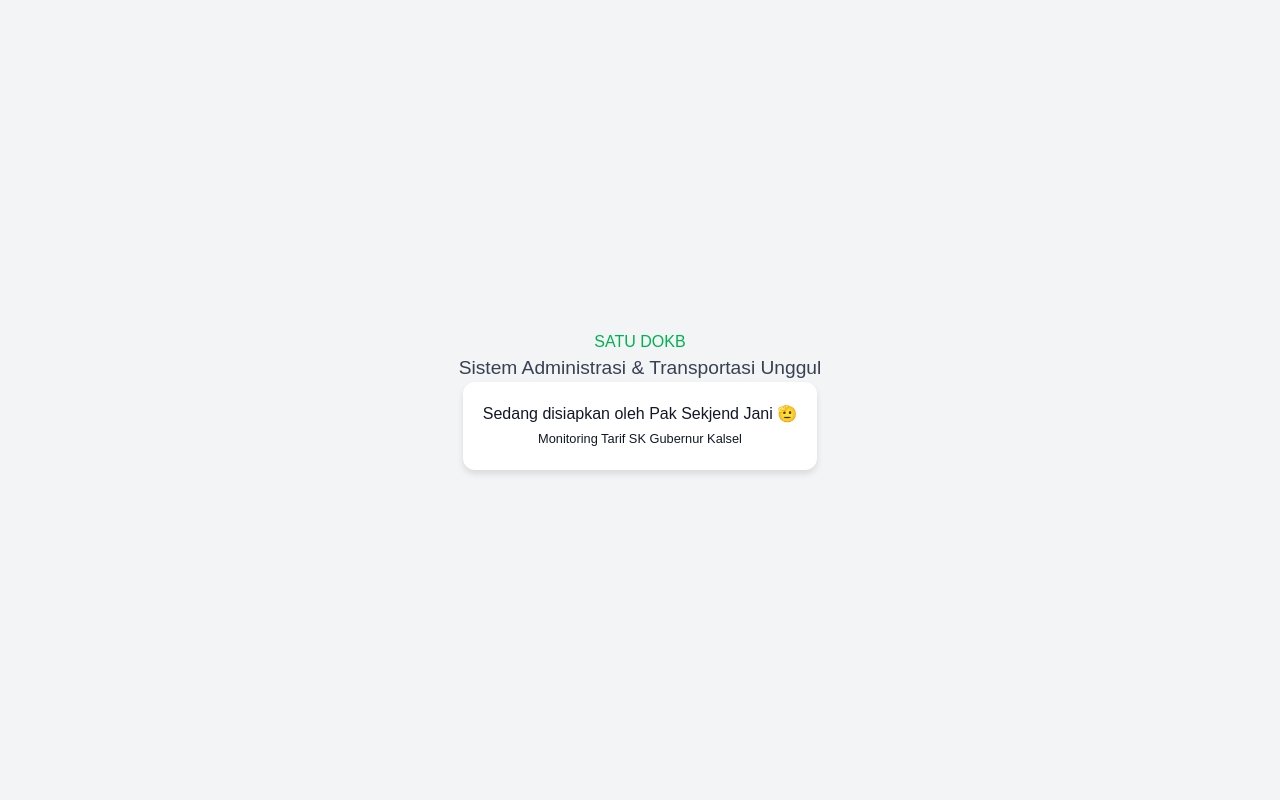
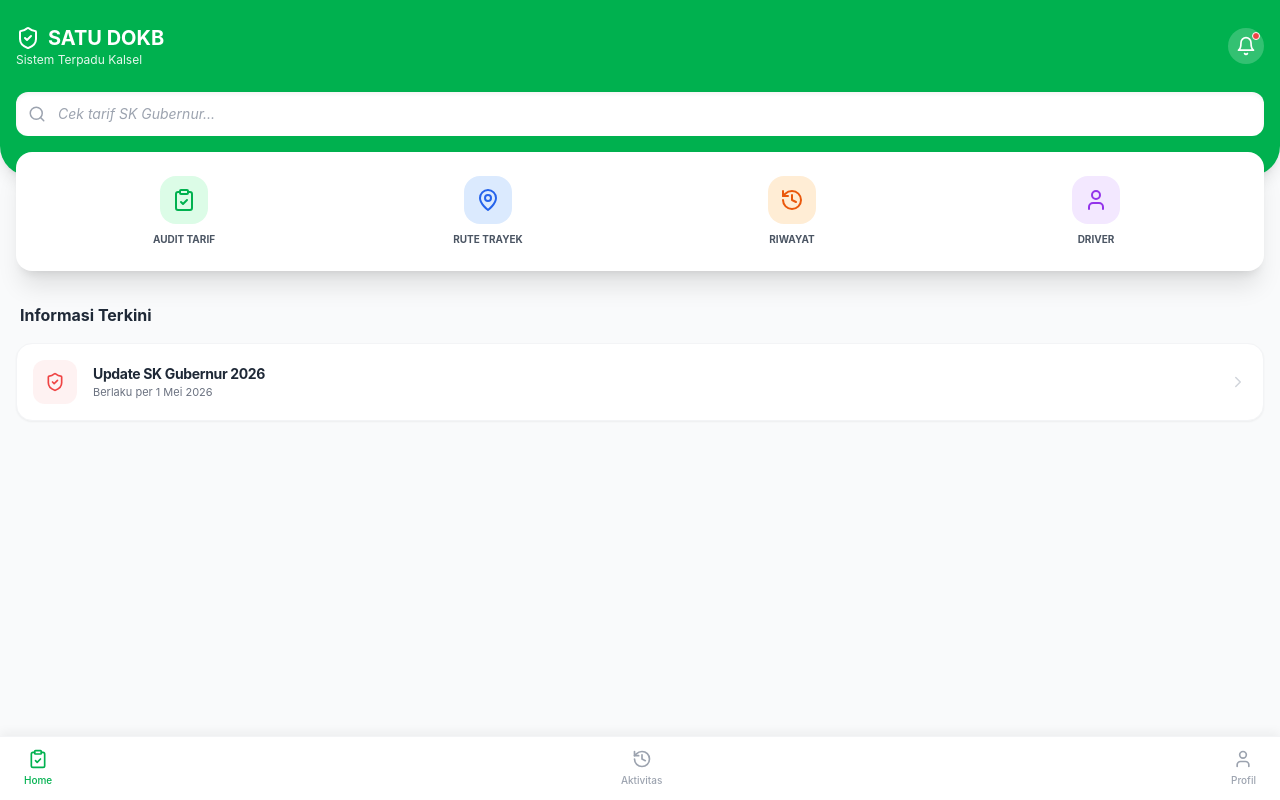
Before and after one commit to auditdokbkalsel/satu-dokb-app, a React (Vite) app: page / in a window 1280 px wide. Built offline with nearby package versions, Linux system fonts and the light colour scheme; the HTML template or start-up script is replaced by a standard one.

Commit message:
Update App.tsx

```diff
--- a/src/App.tsx
+++ b/src/App.tsx
@@ -1,30 +1,101 @@
 import React from 'react';
+import {
+  ClipboardCheck,
+  MapPin,
+  History,
+  User,
+  Bell,
+  Search,
+  ChevronRight,
+  ShieldCheck
+} from 'lucide-react';
 
 function App() {
   return (
-    <div style={{
-      display: 'flex',
-      flexDirection: 'column',
-      alignItems: 'center',
-      justifyContent: 'center',
-      height: '100vh',
-      fontFamily: 'sans-serif',
-      backgroundColor: '#f3f4f6',
-      textAlign: 'center',
-      padding: '20px'
-    }}>
-      <h1 style={{ color: '#00b14f' }}>SATU DOKB</h1>
-      <p style={{ fontSize: '1.2rem', color: '#374151' }}>
-        Sistem Administrasi & Transportasi Unggul
-      </p>
-      <div style={{
-        backgroundColor: 'white',
-        padding: '20px',
-        borderRadius: '12px',
-        boxShadow: '0 4px 6px rgba(0,0,0,0.1)'
-      }}>
-        <p>Sedang disiapkan oleh Pak Sekjend Jani 🫡</p>
-        <small>Monitoring Tarif SK Gubernur Kalsel</small>
+    <div className="min-h-screen pb-20">
+      {/* HEADER / TOP BAR */}
+      <div className="bg-dokb-green p-4 pt-6 pb-10 text-white rounded-b-[30px] shadow-lg">
+        <div className="flex justify-between items-center mb-6">
+          <div>
+            <h1 className="text-xl font-bold flex items-center gap-2">
+              <ShieldCheck size={24} /> SATU DOKB
+            </h1>
+            <p className="text-xs opacity-90">Sistem Terpadu Kalsel</p>
+          </div>
+          <button className="bg-white/20 p-2 rounded-full relative">
+            <Bell size={20} />
+            <span className="absolute top-1 right-1 w-2 h-2 bg-red-500 rounded-full border border-white"></span>
+          </button>
+        </div>
+
+        {/* SEARCH BAR PALSU (BIAR KEREN) */}
+        <div className="bg-white rounded-xl p-3 flex items-center gap-3 text-gray-400 shadow-inner">
+          <Search size={18} />
+          <span className="text-sm italic">Cek tarif SK Gubernur...</span>
+        </div>
+      </div>
+
+      {/* QUICK ACTIONS / MAIN MENU */}
+      <div className="px-4 -mt-6">
+        <div className="bg-white rounded-2xl p-6 shadow-xl grid grid-cols-4 gap-4">
+          <div className="flex flex-col items-center gap-2">
+            <div className="bg-green-100 p-3 rounded-2xl text-dokb-green">
+              <ClipboardCheck size={24} />
+            </div>
+            <span className="text-[10px] font-bold text-gray-600 text-center uppercase">Audit Tarif</span>
+          </div>
+          <div className="flex flex-col items-center gap-2">
+            <div className="bg-blue-100 p-3 rounded-2xl text-blue-600">
+              <MapPin size={24} />
+            </div>
+            <span className="text-[10px] font-bold text-gray-600 text-center uppercase">Rute Trayek</span>
+          </div>
+          <div className="flex flex-col items-center gap-2">
+            <div className="bg-orange-100 p-3 rounded-2xl text-orange-600">
+              <History size={24} />
+            </div>
+            <span className="text-[10px] font-bold text-gray-600 text-center uppercase">Riwayat</span>
+          </div>
+          <div className="flex flex-col items-center gap-2">
+            <div className="bg-purple-100 p-3 rounded-2xl text-purple-600">
+              <User size={24} />
+            </div>
+            <span className="text-[10px] font-bold text-gray-600 text-center uppercase">Driver</span>
+          </div>
+        </div>
+      </div>
+
+      {/* INFO SECTION */}
+      <div className="px-4 mt-8">
+        <h2 className="font-bold text-gray-800 mb-4 px-1">Informasi Terkini</h2>
+        <div className="bg-white rounded-2xl border border-gray-100 p-4 shadow-sm flex items-center justify-between mb-4">
+          <div className="flex items-center gap-4">
+            <div className="bg-red-50 p-3 rounded-xl text-red-500">
+              <ShieldCheck size={20} />
+            </div>
+            <div>
+              <p className="text-sm font-bold text-gray-800 tracking-tight">Update SK Gubernur 2026</p>
+              <p className="text-[11px] text-gray-500">Berlaku per 1 Mei 2026</p>
+            </div>
+          </div>
+          <ChevronRight size={18} className="text-gray-300" />
+        </div>
+      </div>
+
+      {/* BOTTOM NAVIGATION BARS */}
+      <div className="fixed bottom-0 left-0 right-0 bg-white border-t border-gray-100 px-6 py-3 flex justify-between items-center shadow-[0_-4px_10px_rgba(0,0,0,0.05)]">
+        <div className="flex flex-col items-center text-dokb-green">
+          <ClipboardCheck size={20} />
+          <span className="text-[10px] mt-1 font-medium">Home</span>
+        </div>
+        <div className="flex flex-col items-center text-gray-400">
+          <History size={20} />
+          <span className="text-[10px] mt-1 font-medium">Aktivitas</span>
+        </div>
+        <div className="flex flex-col items-center text-gray-400">
+          <User size={20} />
+          <span className="text-[10px] mt-1 font-medium">Profil</span>
+        </div>
       </div>
     </div>
   );
```
